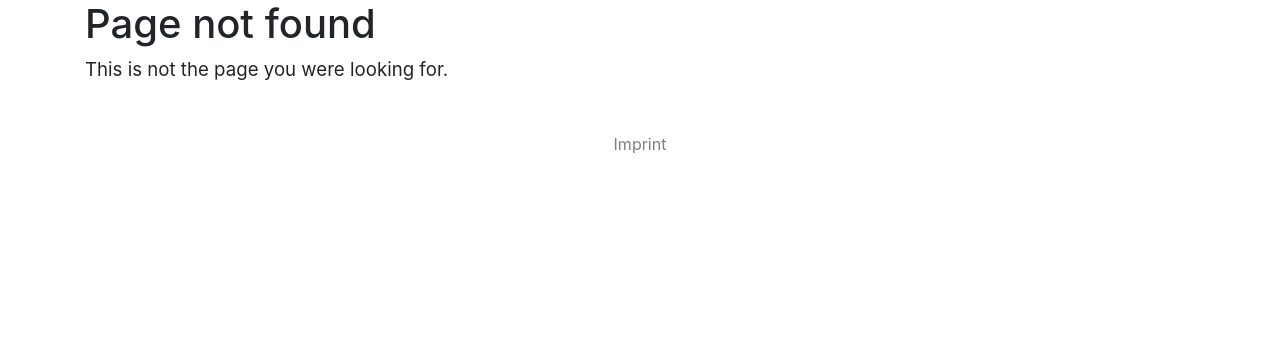
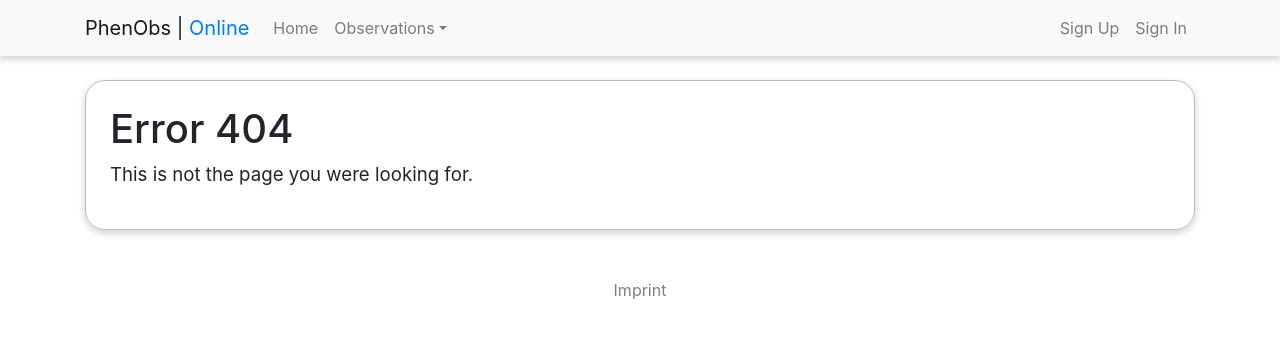
Before and after one commit to iDiv-Data-and-Code-Unit/PhenObs, a Django app: template phenobs/templates/404.html in a window 1280 px wide. Shown: the top 338 px of the page. Run offline with Django 3.2, Linux system fonts and the light colour scheme; the template is opened without the code that fills it, so the values that code supplies are empty; some libraries are stand-ins or nearby versions.

```diff
--- a/phenobs/static/js/collection.js
+++ b/phenobs/static/js/collection.js
@@ -246,8 +246,6 @@ export async function fetchCollection(id, isOnline, isOld=false) {
             success: async function (data) {
                 if (data["id"] !== -1)
                     await insertCollection(data, isOnline, true);
-                else
-                    alertModal("Collection with ID " + id + " was not found in database. Please delete the collection from local storage, if possible.");
             }
         });
     } catch (error) {
--- a/phenobs/static/js/edit.js
+++ b/phenobs/static/js/edit.js
@@ -26,7 +26,7 @@ import {
     formatDate
 } from "./modals.js";
 
-if (location.href.indexOf('edit') !== -1) {
+if (location.href.indexOf('edit') !== -1 && location.href.indexOf('not found') === -1) {
     (async () => {
         const id = parseInt(getEditId());
         await fill(id, true);
--- a/phenobs/templates/404.html
+++ b/phenobs/templates/404.html
@@ -1,10 +1,25 @@
 {% extends "base.html" %}
 {% block title %}Page not found{% endblock %}
+{% load static %}
+
+{% block nav %}
+  {% include 'nav.html' %}
+{% endblock nav %}
+
+{% block observations_active %}active{% endblock observations_active %}
+
+{% block custom_javascript %}
+  <script type="module" defer src="{% static 'js/add.js' %}"></script>
+  <script type="module" defer src="{% static 'js/collection.js' %}"></script>
+  <script type="module" defer src="{% static 'js/observation.js' %}"></script>
+{% endblock custom_javascript %}
 
 {% block content %}
   <div class="container">
-    <h1>Page not found</h1>
+    <div class="jumbotron-fluid custom-jumbotron p-3 p-md-3 p-lg-4 my-4 gray-text">
+      <h1>Error 404</h1>
+      <p>{% if exception %}{{ exception }}{% else %}This is not the page you were looking for.{% endif %}</p>
+    </div>
+  </div>
 
-    <p>{% if exception %}{{ exception }}{% else %}This is not the page you were looking for.{% endif %}</p>
-  </div>
 {% endblock content %}
```
Also changed, not shown: phenobs/observations/views.py (+9 -1 lines).
